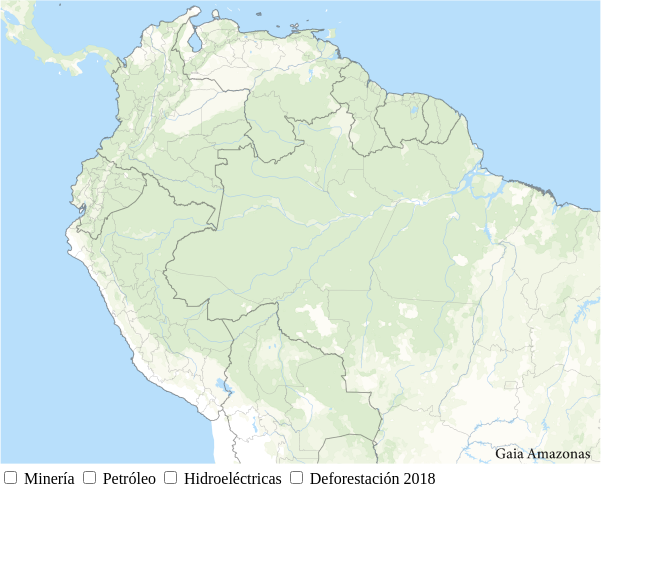
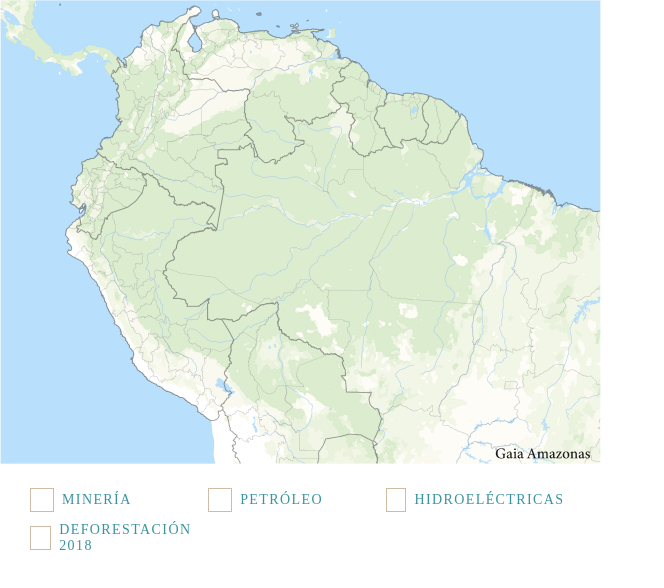
Before and after one commit to danielalvaradodbs/amazonia, a plain HTML site: page index.html in a window 1280 px wide. Shown: the whole page, without its empty margins (0-664 px from the left). Drawn offline with Linux system fonts and the light colour scheme.

Commit message:
arreglos css

```diff
--- a/index.html
+++ b/index.html
@@ -17,17 +17,22 @@
     </div>
 
     <div class="inputMaps">
+        <div class="inputLabel">
             <input type="checkbox" id="mineriaPA" class="mineriaPA" >
             <label for="mineriaPA">Minería</label>
-
+        </div>
+        <div class="inputLabel">
             <input type="checkbox" id="petroleoPA" class="petroleoPA" >
             <label for="petroleoPA">Petróleo</label>
-
+        </div>
+        <div class="inputLabel">
             <input type="checkbox" id="hidroelectricaPA" class="hidroelectricaPA" >
             <label for="hidroelectricaPA">Hidroeléctricas</label>
-
+        </div>
+        <div class="inputLabel">
             <input type="checkbox" id="deforestacioPA" class="deforestacioPA" >
             <label for="deforestacioPA">Deforestación 2018</label>
+        </div>
     </div>
 </body>
 
--- a/main.js
+++ b/main.js
@@ -27,7 +27,6 @@ const imagenVisible = ( input, image ) => {
         return image.setAttribute(`style`, ``);
 
     });
-
 }
 
 /* imagen visible */
--- a/styles.css
+++ b/styles.css
@@ -36,5 +36,44 @@ body {
 }
 
 .inputMaps {
-    display: block;
+    display: flex;
+    flex-wrap: wrap;
+    align-items: center;
+    align-content: center;
+    max-width: 540px;
+    padding: 10px 30px;
 }
+
+.inputMaps .inputLabel {
+    display: flex;
+    margin: 10px 0 0 0;
+    width: 33%;
+    align-items: center;
+}
+
+.inputMaps .inputLabel input {
+    appearance: none;
+    border: 1px solid #D0BCA4!important;
+    background: #ffffff!important;
+    width: 24px;
+    height: 24px;
+    margin: 0;
+    margin-right: 8px;
+}
+.inputMaps .inputLabel input:checked {
+    appearance: none;
+    border: 1px solid #D0BCA4!important;
+    background: url(../assets/checkMap.svg) left top #3994A0!important;
+    width: 24px;
+    height: 24px;
+}
+.inputMaps .inputLabel label {
+    color: #3994A0;
+    font-family: Barlow Condensed;
+    font-size: 14px;
+    font-style: normal;
+    font-weight: 500;
+    line-height: normal;
+    letter-spacing: 1.4px;
+    text-transform: uppercase;
+}
```
Also changed, not shown: assets/check.png (added), assets/checkMap.svg (added), assets/check_vacio.png (added). Lines whose indentation alone changed are shown as unchanged.
